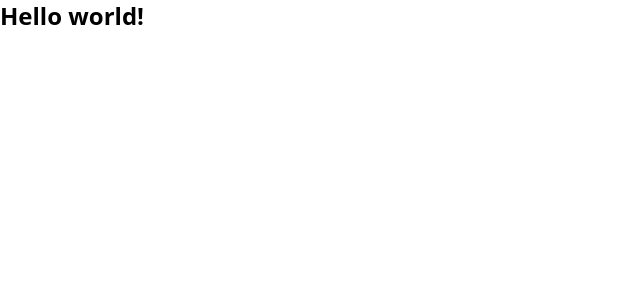
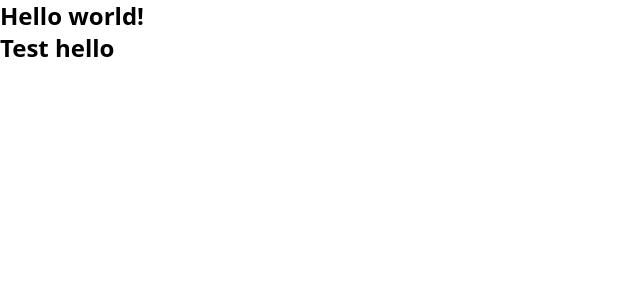
Before and after one commit to korkuts-stanislau/fast-algo-search, a React (Vite) app in the folder fast-algo-search/: page / in a window 1280 px wide. Shown: the top 300 px of the page, without its empty margins (0-640 px from the left). Built offline with nearby package versions, Linux system fonts and the light colour scheme.

Commit message:
add some testing labels

```diff
--- a/fast-algo-search/index.html
+++ b/fast-algo-search/index.html
@@ -4,7 +4,7 @@
     <meta charset="UTF-8" />
     <link rel="icon" type="image/svg+xml" href="/vite.svg" />
     <meta name="viewport" content="width=device-width, initial-scale=1.0" />
-    <title>Vite + React + TS</title>
+    <title>Fast Algo Search</title>
   </head>
   <body>
     <div id="root"></div>
--- a/fast-algo-search/package.json
+++ b/fast-algo-search/package.json
@@ -9,7 +9,7 @@
     "build": "tsc && vite build",
     "preview": "vite preview",
     "predeploy": "npm run build",
-    "deploy": "gh-pages -d build"
+    "deploy": "gh-pages -d dist"
   },
   "dependencies": {
     "gh-pages": "^5.0.0",
--- a/fast-algo-search/src/App.tsx
+++ b/fast-algo-search/src/App.tsx
@@ -6,6 +6,7 @@ function App() {
   return (
     <div>
       <h1 className="text-2xl font-bold">Hello world!</h1>
+      <h1 className="text-2xl font-bold">Test hello</h1>
     </div>
   )
 }
```
Also changed, not shown: 1 other file (tests, documents, lock files or other folders).
